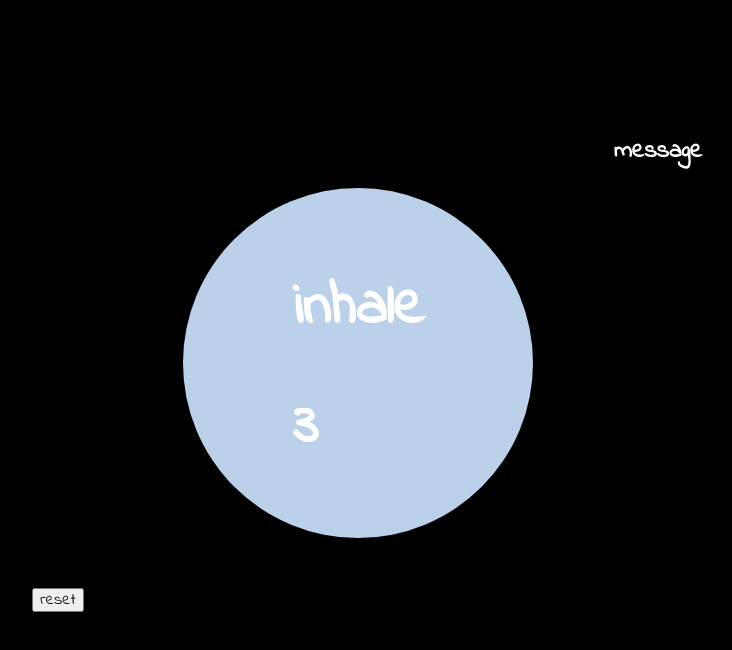
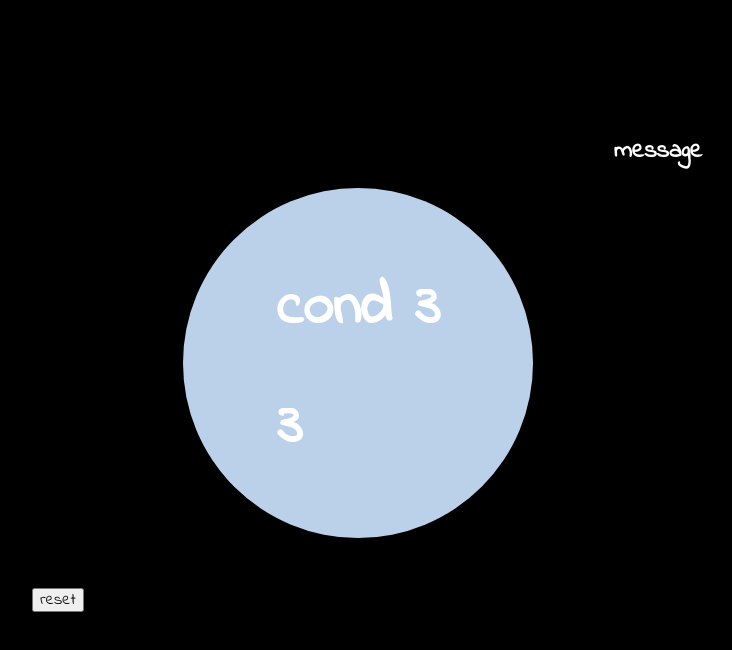
Before and after one commit to shannonmoranetz/ctrl-app, a React (Create React App) app: page / in a window 1280 px wide. Both pictures are taken after a click on the button "breathe". Shown: the top 650 px of the page, without its empty margins (282-1014 px from the left). Built offline with nearby package versions, Linux system fonts and the light colour scheme.

Commit message:
Fix prompt display

```diff
--- a/package.json
+++ b/package.json
@@ -7,7 +7,8 @@
     "normalize.css": "^8.0.1",
     "react": "^16.7.0",
     "react-dom": "^16.7.0",
-    "react-scripts": "2.1.1"
+    "react-scripts": "2.1.1",
+    "react-transition-group": "^1.2.1"
   },
   "scripts": {
     "start": "react-scripts start",
--- a/src/components/Timer.js
+++ b/src/components/Timer.js
@@ -10,19 +10,34 @@ export default class Timer extends React.Component {
     }
   }
 
-  componentWillMount () {
+  componentWillMount() {
     this.startTimer()
     this.setPrompt()
   }
 
-  componentWillUnmount () {
+  componentWillUnmount() {
     clearInterval(this.timer)
   }
 
   tick () {
     this.setState({
-      count: (this.state.count + 1)
+      count: (this.state.count + 1),
     })
+    if (this.state.count === 4) {
+      this.setState({
+        prompt: 'cond 1'
+      })
+    }
+    else if (this.state.count === 5) {
+      this.setState({
+        prompt: 'cond 2'
+      })
+    }
+    else {
+      this.setState({
+        prompt: 'cond 3'
+      })
+    }
   }
 
   startTimer () {
@@ -30,31 +45,13 @@ export default class Timer extends React.Component {
     this.timer = setInterval(this.tick.bind(this), 1000)
   }
 
-  stopTimer () {
-    clearInterval(this.timer)
-  }
+  setPrompt() {
 
-  setPrompt() {
-    if (this.state.timer === 4) {
-      this.setState({
-        prompt: 'hold'
-      })
-    }
-    else if (this.state.timer === 7) {
-      this.setState({
-        prompt: 'exhale'
-      })
-    }
-    else {
-      this.setState({
-        prompt: 'inhale'
-      })
-    }
   }
 
   render () {
     return (
-      <div className='breathing-instructions'>
+      <div className='counter-container'>
         <h2 className='breathing-instructions'>{this.state.prompt}</h2>
         <h1 className='second-display'>{this.state.count}</h1>
       </div>
--- a/src/styles/Timer.scss
+++ b/src/styles/Timer.scss
@@ -1,3 +1,7 @@
+.counter-container {
+
+}
+
 .breathing-instructions {
   font-size: 60px;
   color: white;
```
Also changed, not shown: 1 other file (tests, documents, lock files or other folders).
